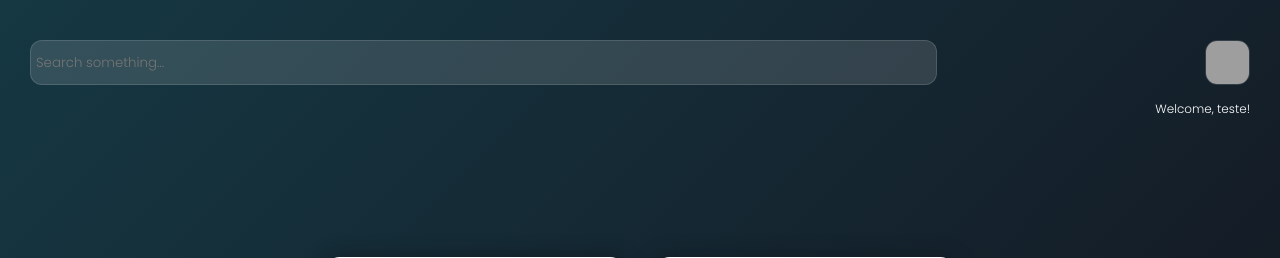
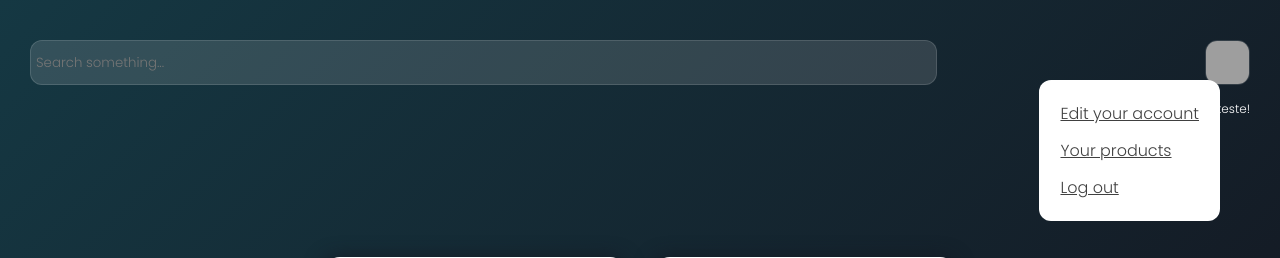
Before and after one commit to OLIFX/website, a PHP site: page /page/home in a window 1280 px wide. Shown: the top 258 px of the page. Run offline with PHP 8.4, Linux system fonts and the light colour scheme; a user stored in the database is signed in; data comes from the database, SQL or seed files in the repository; grey boxes are pictures that could not be loaded.

Commit message:
Dropdown already done

```diff
--- a/OLIFX/page/home/index.php
+++ b/OLIFX/page/home/index.php
@@ -31,6 +31,12 @@ $directory = "../../database/users/";
 
                 <div class="user-area">
                     <img src="<?php echo $directory.$_SESSION["profilePic"]; ?>" alt="Default icon">
+                </div>
+
+                <div class="dropdown">
+                    <a href="../edit-account/">Edit your account</a>
+                    <a href="../edit-account/">Your products</a>
+                    <a href="../login/logout.php">Log out</a>
                 </div>
 
                 <span class="home-welcome">Welcome, <?php echo $_SESSION["fullName"]?>!</span>
--- a/OLIFX/page/home/style.css
+++ b/OLIFX/page/home/style.css
@@ -12,7 +12,7 @@
 body, html {
     min-height: 100vh;
 }
-p, input, label, h1, h2, h3, span {
+p, input, label, h1, h2, h3, span, a {
     font-family: var(--main-font), sans-serif;
 }
 .container {
@@ -20,6 +20,22 @@ p, input, label, h1, h2, h3, span {
     flex-direction: column;
     justify-content: center;
     align-items: center;
+}
+.dropdown {
+    display: flex;
+    flex-direction: column;
+    row-gap: 12px;
+    padding: 21px;
+    border-radius: 12px;
+    position: absolute;
+    top: 80px;
+    right: 60px;
+    background-color: #fff;
+    z-index: 4;
+}
+.dropdown a {
+    color: #363636;
+    opacity: 0.95;
 }
 .superior-part {
     width: 100%;
@@ -145,9 +161,12 @@ p, input, label, h1, h2, h3, span {
 }
 .middle-part .card img {
     align-self: center;
-    max-width: 100%;
     border-radius: 12px;
     object-fit: cover;
+    min-width: 100%;
+    max-width: 100%;
+    max-height: 300px;
+    min-height: 200px;
 }
 .middle-part .card .card-title {
     font-weight: 900;
--- /dev/null
+++ b/OLIFX/page/login/logout.php
@@ -0,0 +1,4 @@
+<?php
+session_start();
+session_destroy();
+header("location: ../..");
```
Also changed, not shown: OLIFX/Database/media/6399de7eb9623.gif (added).
